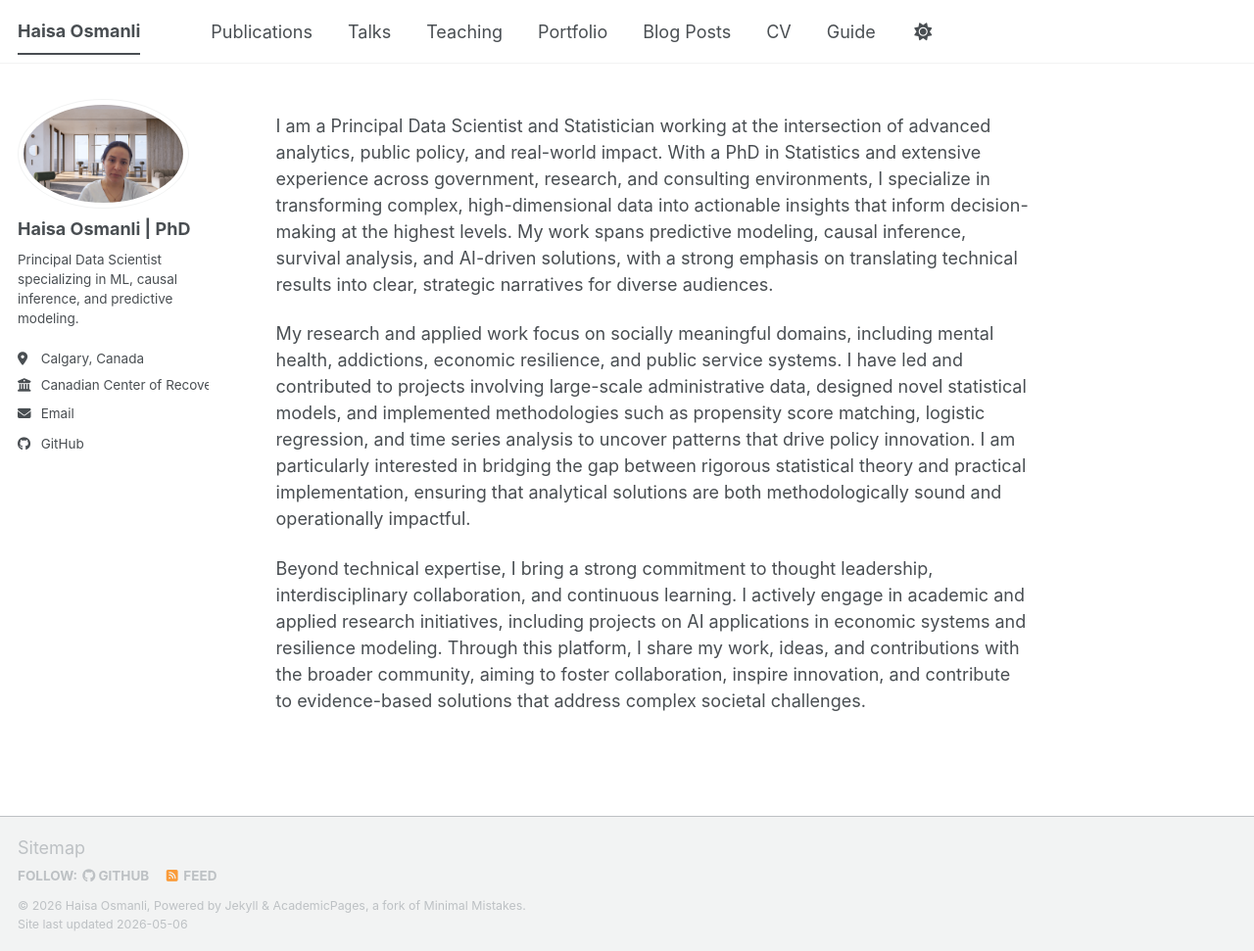
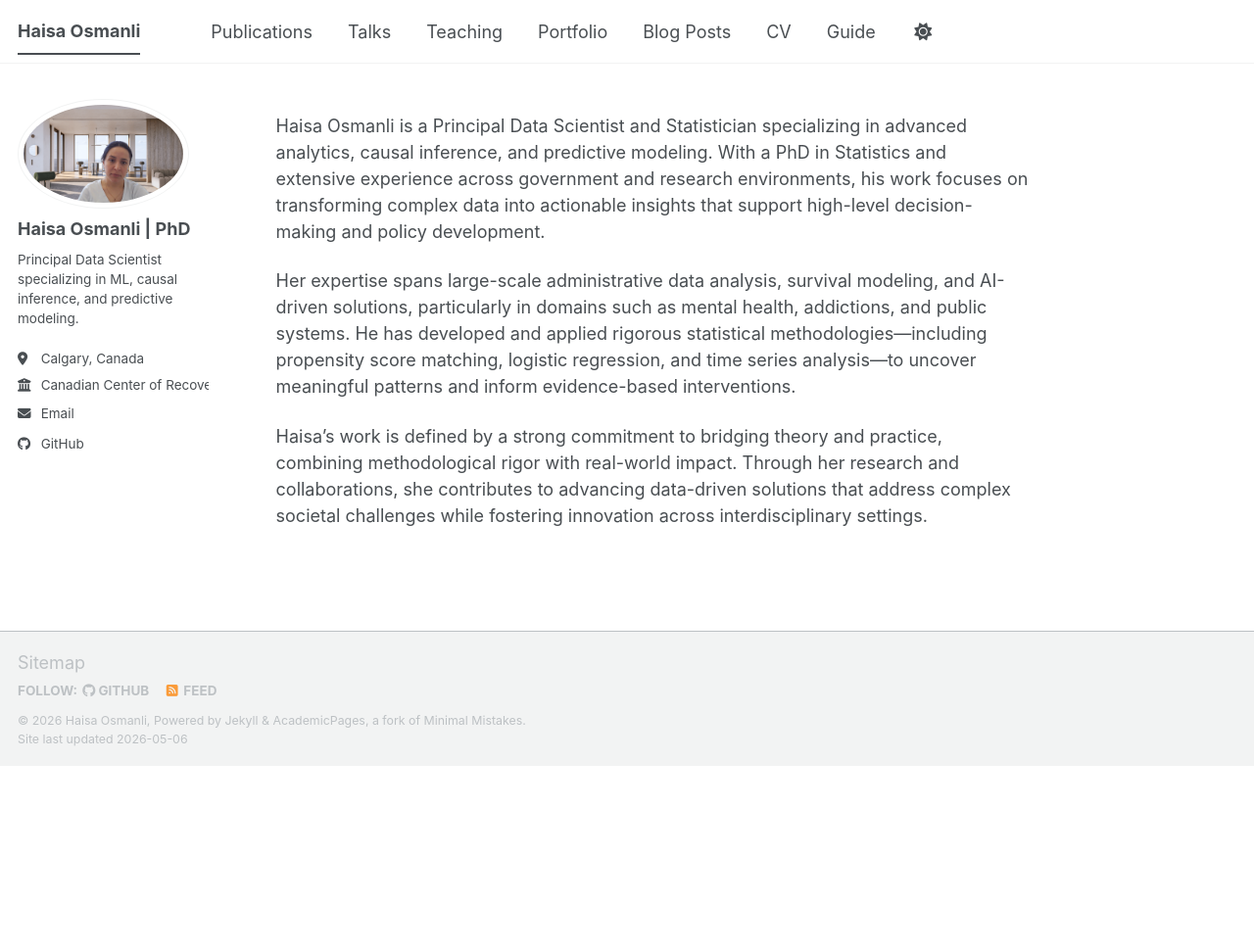
Before and after one commit to haisa-alpha/haisa-alpha.github.io, a Jekyll site: the page built from _pages/about.md, in a window 1280 px wide and 971 px high. Shown: the whole window at 98% size. Built offline with Jekyll 4.4.1, drawn with Linux system fonts in a browser that asks for light colours; a script bundle is joined from its source files by our own code; library files that are not in the unit come from our copies.

Commit message:
Update about.md

```diff
--- a/_pages/about.md
+++ b/_pages/about.md
@@ -7,8 +7,8 @@ redirect_from:
   - /about.html
 ---
 
-I am a Principal Data Scientist and Statistician working at the intersection of advanced analytics, public policy, and real-world impact. With a PhD in Statistics and extensive experience across government, research, and consulting environments, I specialize in transforming complex, high-dimensional data into actionable insights that inform decision-making at the highest levels. My work spans predictive modeling, causal inference, survival analysis, and AI-driven solutions, with a strong emphasis on translating technical results into clear, strategic narratives for diverse audiences.
+Haisa Osmanli is a Principal Data Scientist and Statistician specializing in advanced analytics, causal inference, and predictive modeling. With a PhD in Statistics and extensive experience across government and research environments, his work focuses on transforming complex data into actionable insights that support high-level decision-making and policy development.
 
-My research and applied work focus on socially meaningful domains, including mental health, addictions, economic resilience, and public service systems. I have led and contributed to projects involving large-scale administrative data, designed novel statistical models, and implemented methodologies such as propensity score matching, logistic regression, and time series analysis to uncover patterns that drive policy innovation. I am particularly interested in bridging the gap between rigorous statistical theory and practical implementation, ensuring that analytical solutions are both methodologically sound and operationally impactful.
+Her expertise spans large-scale administrative data analysis, survival modeling, and AI-driven solutions, particularly in domains such as mental health, addictions, and public systems. He has developed and applied rigorous statistical methodologies—including propensity score matching, logistic regression, and time series analysis—to uncover meaningful patterns and inform evidence-based interventions.
 
-Beyond technical expertise, I bring a strong commitment to thought leadership, interdisciplinary collaboration, and continuous learning. I actively engage in academic and applied research initiatives, including projects on AI applications in economic systems and resilience modeling. Through this platform, I share my work, ideas, and contributions with the broader community, aiming to foster collaboration, inspire innovation, and contribute to evidence-based solutions that address complex societal challenges.
+Haisa’s work is defined by a strong commitment to bridging theory and practice, combining methodological rigor with real-world impact. Through her research and collaborations, she contributes to advancing data-driven solutions that address complex societal challenges while fostering innovation across interdisciplinary settings.
```
